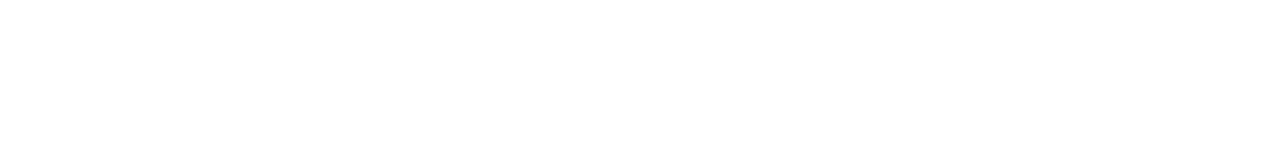
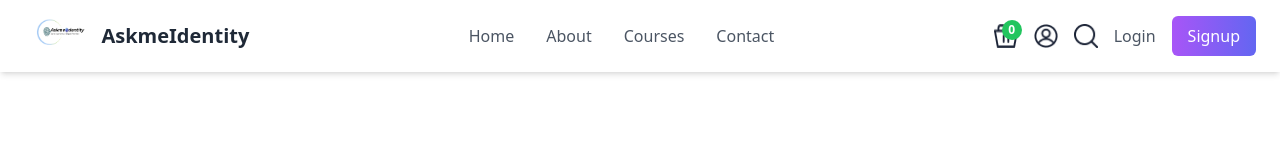
Before and after one commit to Rajeshkumar-G-FSD/TailwindcssTask, a plain HTML site: page index.html in a window 1280 px wide. Drawn offline with nearby package versions, Linux system fonts and the light colour scheme.

Commit message:
added top portion

```diff
--- a/index.html
+++ b/index.html
@@ -7,6 +7,42 @@
     <script src="https://cdn.tailwindcss.com"></script>
 </head>
 <body>
+    <header class="bg-white shadow-md">
+        <div class="container mx-auto flex items-center justify-between py-4 px-6">
+          <!-- Logo Section -->
+          <div class="flex items-center">
+            <img src="Askmeidentity.png" alt="Logo" class="h-10 w-auto">
+            <h1 class="ml-2 text-xl font-semibold text-gray-800">AskmeIdentity</h1>
+          </div>
+
+          <!-- Navigation Links -->
+          <nav class="hidden md:flex space-x-8 text-gray-600 font-medium">
+            <a href="#" class="hover:text-gray-900">Home</a>
+            <a href="#" class="hover:text-gray-900">About</a>
+            <a href="#" class="hover:text-gray-900">Courses</a>
+            <a href="#" class="hover:text-gray-900">Contact</a>
+          </nav>
+
+          <!-- Right-Side Icons and Buttons -->
+          <div class="flex items-center space-x-4">
+
+                <div class="flex items-center space-x-4">
+                    <!-- First Icon -->
+                    <div class="relative">
+                        <img src="./cake_notify.png" alt="Icon 1" class="h-6 w-6">
+                        <span class="absolute -top-1 -right-1 bg-green-500 text-white text-xs font-bold rounded-full h-5 w-5 flex items-center justify-center">0</span>
+                      </div>
+                    <!-- Second Icon -->
+                    <img src="./profile.png" alt="Icon 2" class="h-6 w-6">
+                    <!-- Third Icon -->
+                    <img src="./search_Icon.png" alt="Icon 3" class="h-6 w-6">
+                    <!-- Login Link -->
+                    <a href="#" class="text-gray-600 font-medium hover:text-gray-900">Login</a>
+                    <!-- Signup Button -->
+                    <a href="#" class="bg-gradient-to-r from-purple-500 to-indigo-500 text-white font-medium px-4 py-2 rounded-md hover:from-purple-600 hover:to-indigo-600">Signup</a>
+                  </div>  </div>
+        </div>
+      </header>
 
 </body>
 </html>
```
Also changed, not shown: Askmeidentity.png (added), cake_notify.png (added), profile.png (added), search_Icon.png (added).
